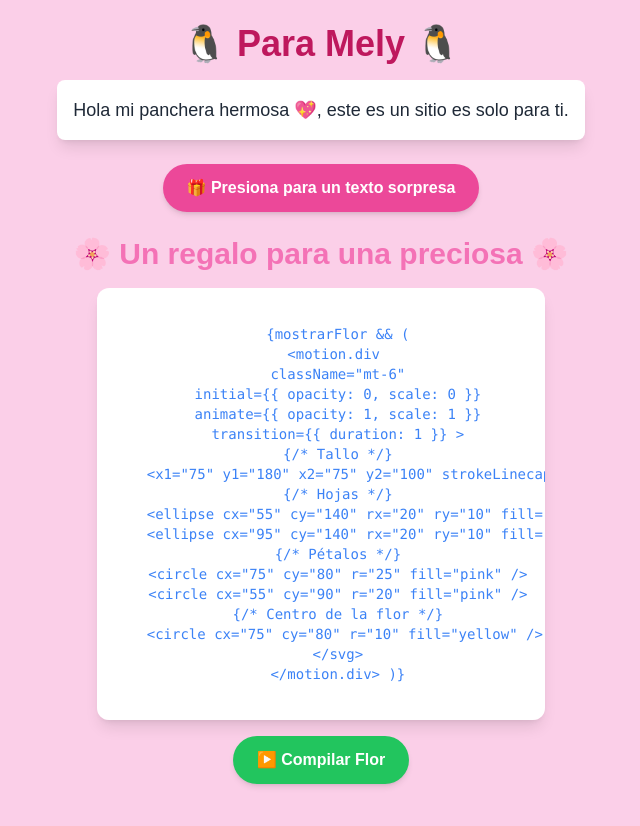
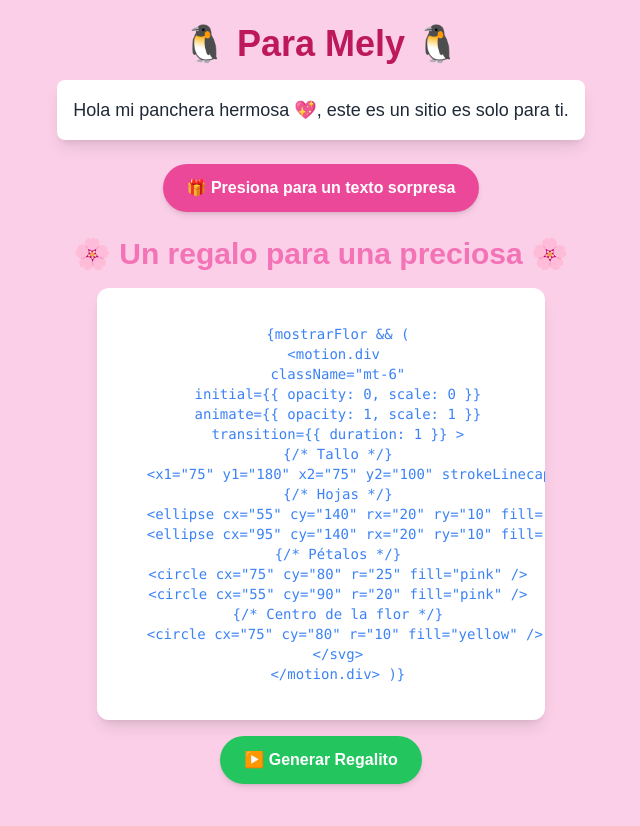
Before and after one commit to FersoNyN/sitio-mely, a Next.js app: page / in a window 1280 px wide. Shown: the top 826 px of the page, without its empty margins (319-959 px from the left). Built offline with nearby package versions, Linux system fonts and the light colour scheme.

Commit message:
Changed text of button for flower

```diff
--- a/src/app/FlorAnimada.js
+++ b/src/app/FlorAnimada.js
@@ -49,7 +49,7 @@ export default function FlorAnimada() {
             onClick={() => setMostrarFlor(true)}
             className="mt-4 px-6 py-3 bg-green-500 text-white font-semibold rounded-full shadow-md hover:bg-green-600 transition duration-300"
           >
-            ▶️ Compilar Flor
+            ▶️ Generar Regalito
           </button>
         )}
 
```
